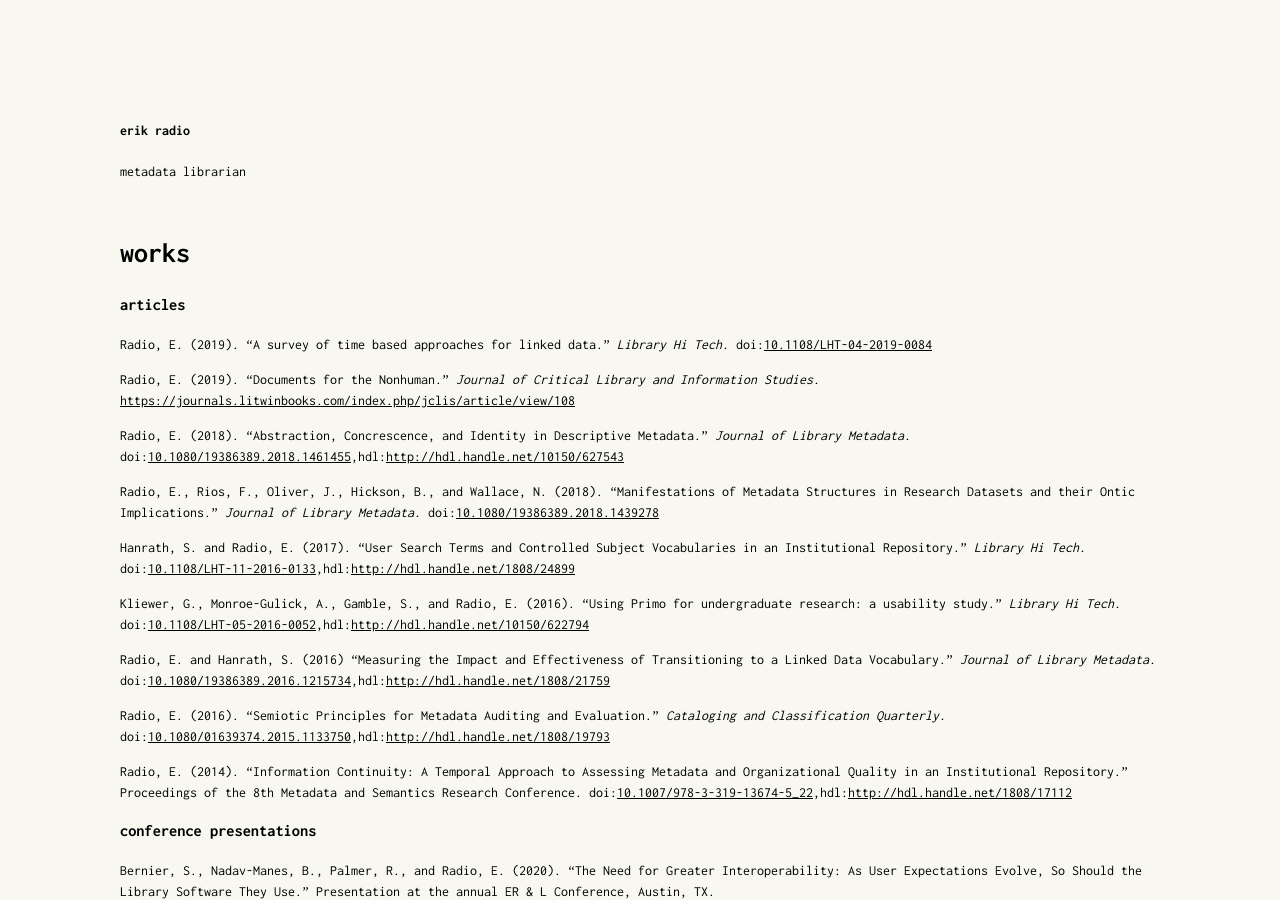
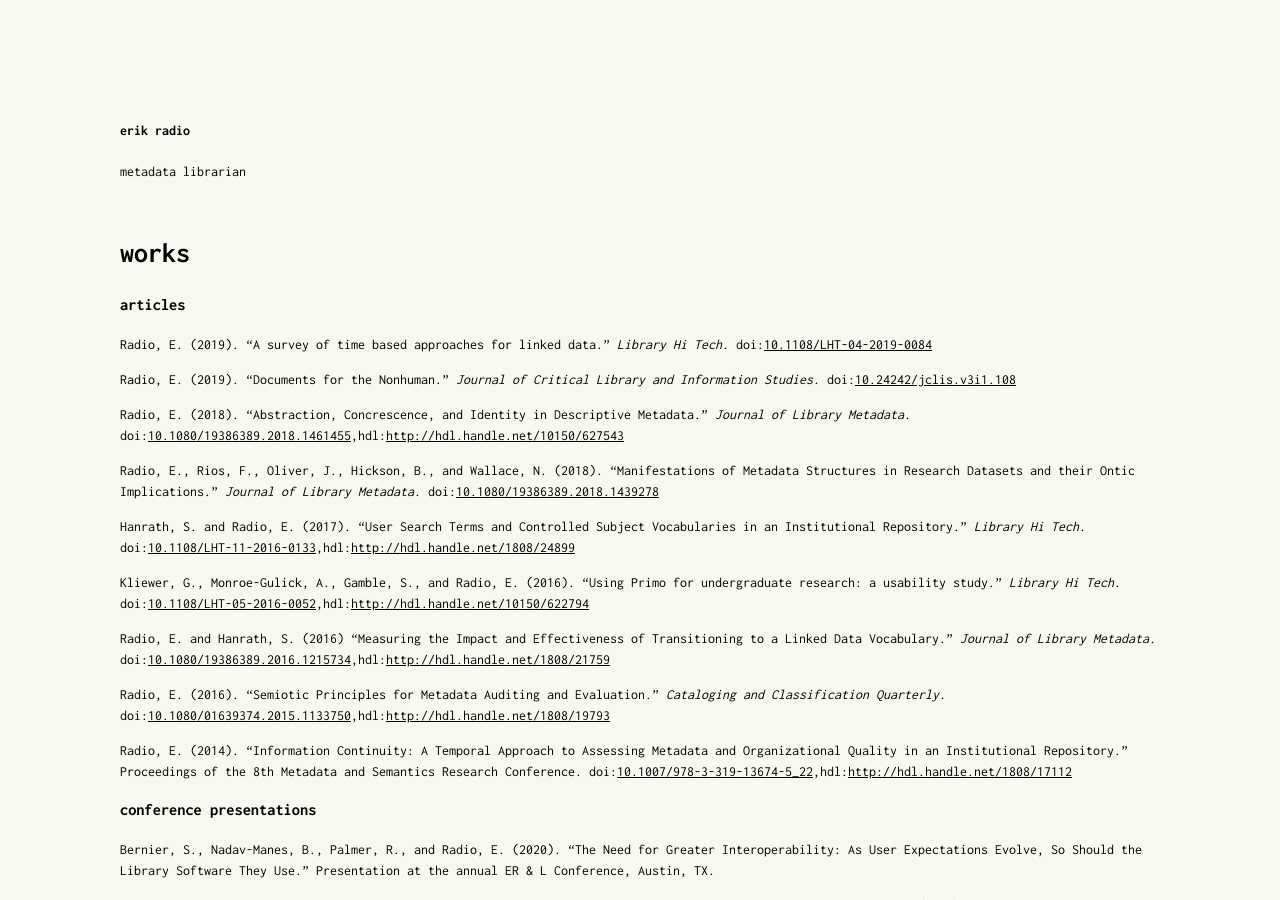
Before and after one commit to erikradio/erikradio.github.io, a Jekyll site: the page built from works.md, in a window 1280 px wide and 900 px high. Built offline with Jekyll 4.4.1, drawn with Linux system fonts in a browser that asks for light colours.

Commit message:
Update works.md

```diff
--- a/works.md
+++ b/works.md
@@ -9,7 +9,7 @@ title: works
 
 Radio, E. (2019). "A survey of time based approaches for linked data." _Library Hi Tech._ doi:[10.1108/LHT-04-2019-0084](https://doi.org/10.1108/LHT-04-2019-0084)
 
-Radio, E. (2019). "Documents for the Nonhuman." _Journal of Critical Library and Information Studies._ [https://journals.litwinbooks.com/index.php/jclis/article/view/108](https://journals.litwinbooks.com/index.php/jclis/article/view/108)
+Radio, E. (2019). "Documents for the Nonhuman." _Journal of Critical Library and Information Studies._ doi:[10.24242/jclis.v3i1.108 ](https://doi.org/10.24242/jclis.v3i1.108 )
 
 Radio, E. (2018). "Abstraction, Concrescence, and Identity in Descriptive Metadata." _Journal of Library Metadata._ doi:[10.1080/19386389.2018.1461455](https://doi.org/10.1080/19386389.2018.1461455),hdl:[http://hdl.handle.net/10150/627543](http://hdl.handle.net/10150/627543)
 
```
